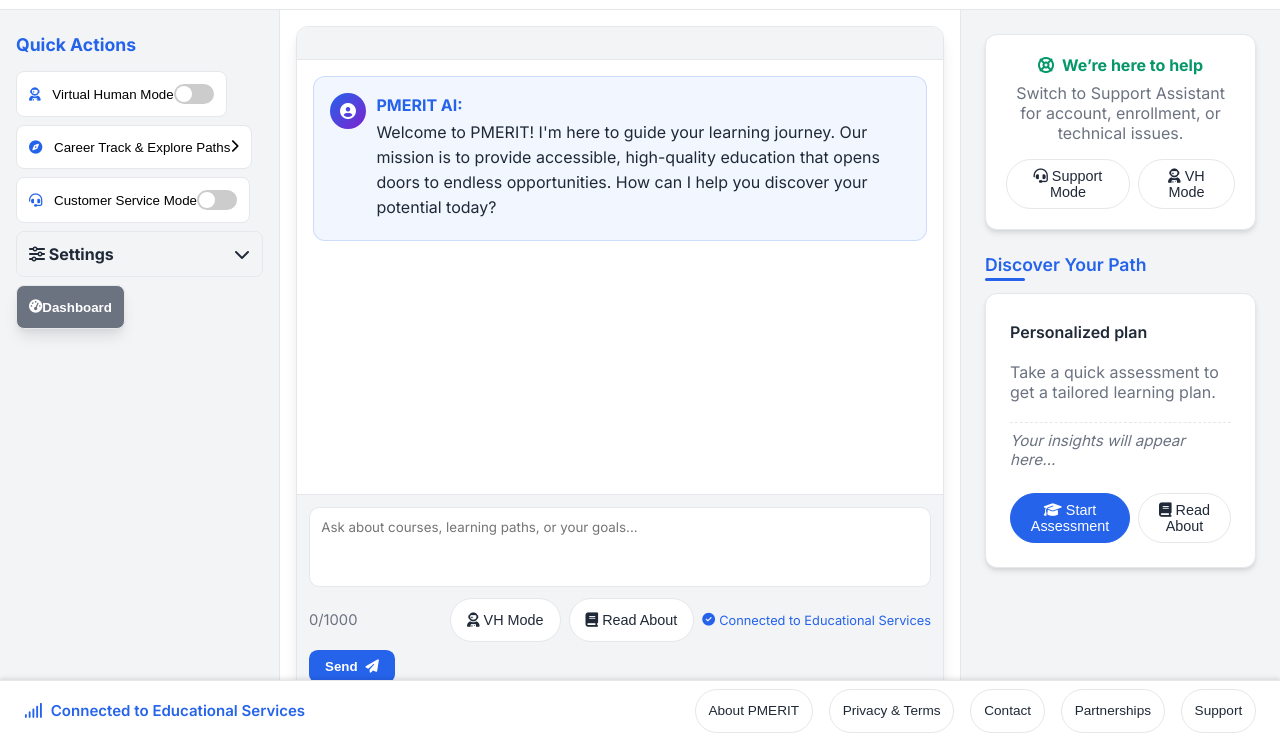
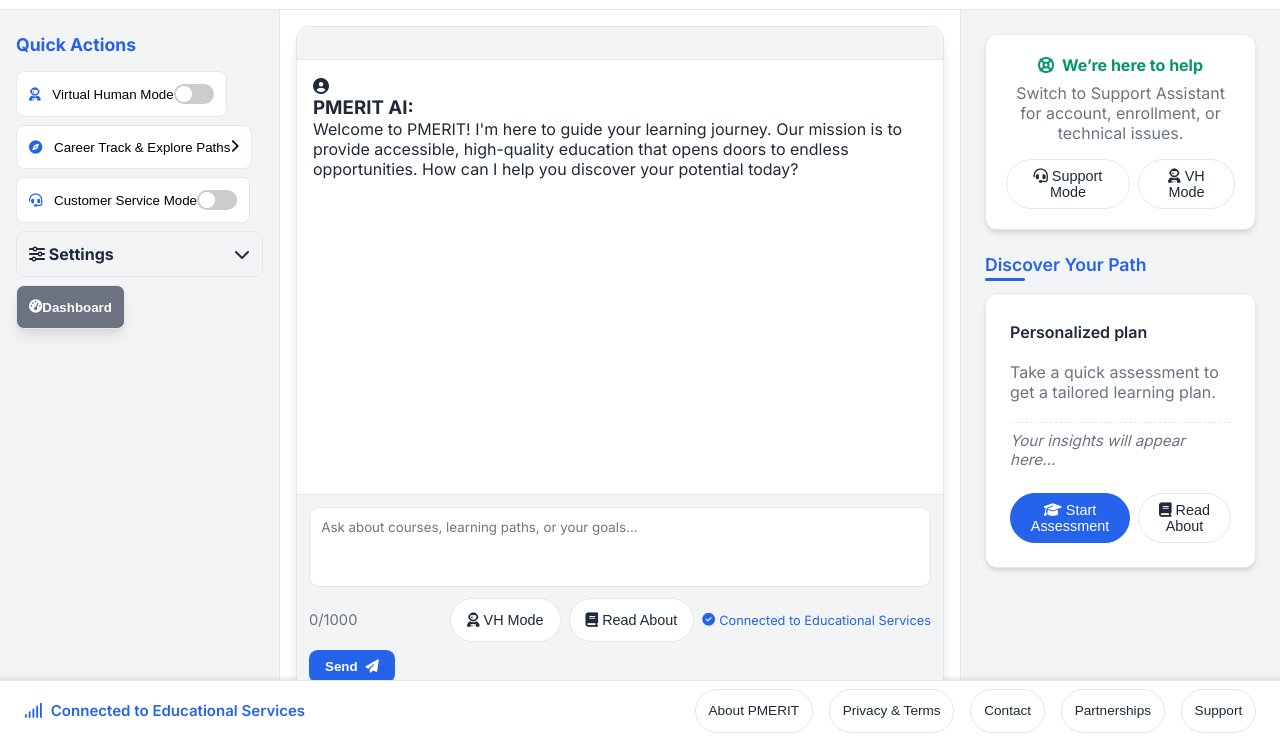
Before and after one commit to peoplemerit/pmerit-ai-operations, a plain HTML site: page index.html in a window 1280 px wide. Shown: the part 60-800 px from the top of the page. Drawn offline with Linux system fonts and the light colour scheme.

Commit message:
Refactor chat area layout and clean up styles

```diff
--- a/assets/css/components.css
+++ b/assets/css/components.css
@@ -131,6 +131,7 @@
   box-shadow: var(--shadow-lg);
   overflow: hidden;
 }
+
 .panel-head {
   padding: 1rem;
   border-bottom: 1px solid var(--border-color);
@@ -161,50 +162,35 @@
 .badge.vh {
   background-color: var(--accent);
 }
+
+/* --- Chat area layout fix --- */
 #textChat {
   display: flex;
   flex-direction: column;
   height: 100%;
+  min-height: 0;
+  flex: 1 1 0;
+  position: relative;
 }
 .chat-body {
-  flex: 1;
+  flex: 1 1 0;
+  min-height: 0;
   padding: 1rem;
-  overflow: auto;
+  overflow-y: auto;
   display: flex;
   flex-direction: column;
   gap: .9rem;
-}
-.bubble {
-  display: flex;
-  gap: .65rem;
-  align-items: flex-start;
-  background-color: rgba(37,99,235,.06);
-  border: 1px solid rgba(37,99,235,.18);
-  border-radius: .75rem;
-  padding: 1rem;
-}
-.ava {
-  min-width: 36px;
-  height: 36px;
-  border-radius: 50%;
-  display: grid;
-  place-items: center;
-  color: #fff;
-  background: linear-gradient(135deg,var(--primary),var(--accent));
-}
-.bubble h3 {
-  margin: .1rem 0 .35rem;
-  color: var(--primary);
-  font-size: 1rem;
-}
-.bubble p {
-  margin: .3rem 0;
-  line-height: 1.55;
+  background: none;
 }
 .chat-input {
   border-top: 1px solid var(--border-color);
   background-color: var(--bg-secondary);
   padding: .75rem;
+  /* Fix: keep at bottom, don't shrink */
+  flex: 0 0 auto;
+  width: 100%;
+  position: relative;
+  z-index: 1;
 }
 textarea {
   width: 100%;
@@ -346,13 +332,13 @@ textarea:focus {
 }
 #right h3::after {
   content: "";
-  position: absolute;
   left: 0;
   bottom: 0;
   width: 40px;
   height: 3px;
   background-color: var(--primary);
   border-radius: 2px;
+  position: absolute;
 }
 .discover {
   background-color: var(--card-bg);
```
